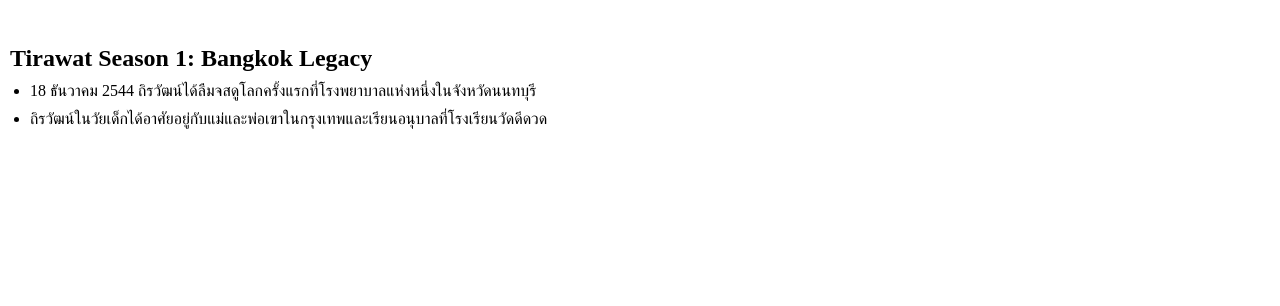
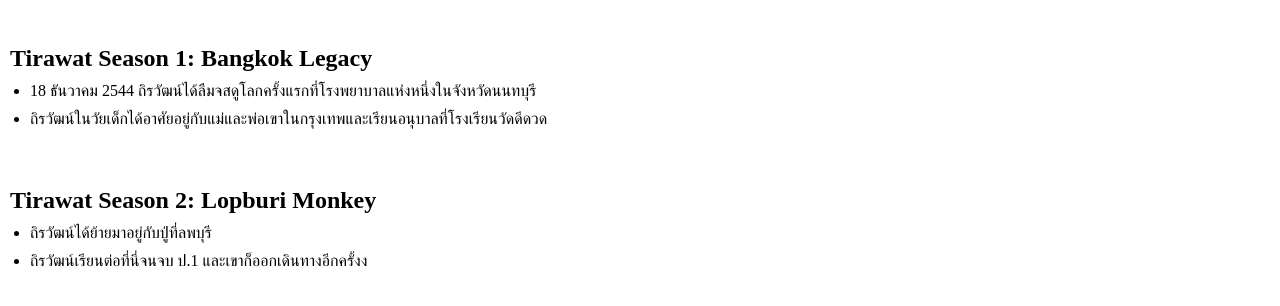
Before and after one commit to opomp1/learn-flex-jsd6, a plain HTML site: page index.html in a window 1280 px wide. Shown: the part 74-380 px from the top of the page. Drawn offline with Linux system fonts and the light colour scheme.

Commit message:
Tirawat V-2 Lopburi Money

```diff
--- a/index.html
+++ b/index.html
@@ -15,12 +15,21 @@
     <main>
         <div class="season-1">
             <h2>Tirawat Season 1: Bangkok Legacy</h2>
-            <div class="p-1">
-                <ul>
+
+            <ul>
                 <li>18 ธันวาคม 2544 ถิรวัฒน์ได้ลืมจสดูโลกครั้งแรกที่โรงพยาบาลแห่งหนึ่งในจังหวัดนนทบุรี</li>
                 <li>ถิรวัฒน์ในวัยเด็กได้อาศัยอยู่กับแม่และพ่อเขาในกรุงเทพและเรียนอนุบาลที่โรงเรียนวัดดีดวด</li>
-                </ul>
-            </div>
+            </ul>
+
+        </div>
+
+        <div class="season-2">
+            <h2>Tirawat Season 2: Lopburi Monkey</h2>
+            <ul>
+                <li>ถิรวัฒน์ได้ย้ายมาอยู่กับปู่ที่ลพบุรี</li>
+                <li>ถิรวัฒน์เรียนต่อที่นี่จนจบ ป.1 และเขาก็ออกเดินทางอีกครั้งง</li>
+            </ul>
+
         </div>
 
     </main>
--- a/style.css
+++ b/style.css
@@ -11,23 +11,28 @@ header {
     padding: 1em;
 }
 
-.season-1 {
+.season-1, .season-2 {
     text-align: left;
     position: relative;
+    display: block;
     left: 10px;
     top: 50px;
 
 }
 
-/* Added styles for the list items */
-.season-1 ul {
-    list-style-type: disc; /* Use disc for default bullet points */
-    text-align: left; /* Align text to the left within the list items */
-    margin-left: 20px; /* Adjust the left margin for better spacing */
+
+ul {
+    list-style-type: disc;
+    text-align: left;
+    margin-left: 20px;
     margin-top: 10px;
 }
 
-/* Added styles for the list items */
-.season-1 li {
-    margin-bottom: 10px; /* Add some bottom margin between list items */
+
+li {
+    margin-bottom: 10px;
 }
+
+.season-2{
+    top: 99px;
+}
```
